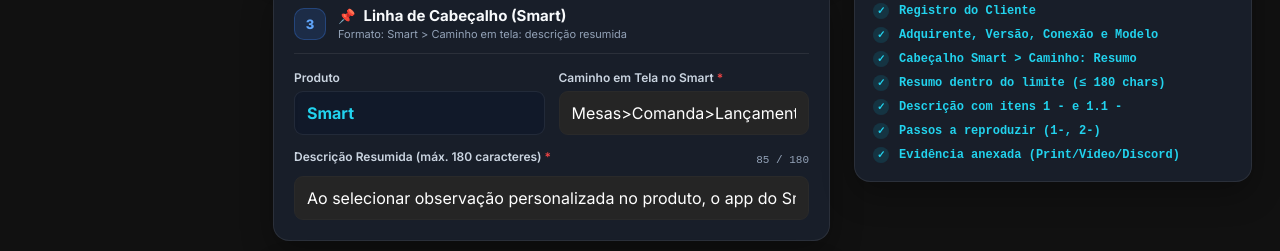
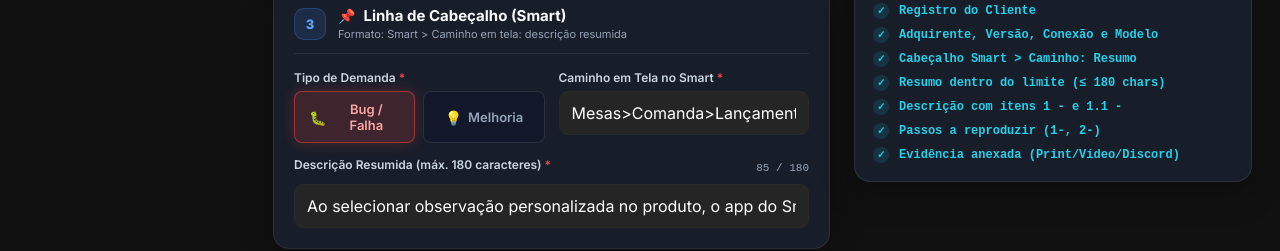
Before and after one commit to carloosjr/plantao_noturno, a React (Vite) app: page /smart in a window 1280 px wide. Shown: the part 951-1202 px from the top of the page. Built offline with nearby package versions, Linux system fonts and the light colour scheme; no server answers.

Commit message:
feat: adicionar selecao de tipo (Bug ou Melhoria) nos casos Smart POS

```diff
--- a/src/lib/smart.ts
+++ b/src/lib/smart.ts
@@ -81,7 +81,12 @@ export interface DescricaoGrupo {
   img: string;
 }
 
+export type TipoCasoSmart = 'Bug' | 'Melhoria';
+
 export interface EstadoSmartForm {
+  // Tipo de Demanda
+  tipo: TipoCasoSmart;
+
   // Identificação do Cliente & Caso
   numeroCaso: string;
   registro: string;
@@ -115,6 +120,7 @@ export interface EstadoSmartForm {
 }
 
 export const ESTADO_SMART_VAZIO: EstadoSmartForm = {
+  tipo: 'Bug',
   numeroCaso: '',
   registro: '',
   nome: '',
@@ -141,6 +147,7 @@ export const ESTADO_SMART_VAZIO: EstadoSmartForm = {
 };
 
 export const EXEMPLO_SMART: EstadoSmartForm = {
+  tipo: 'Bug',
   numeroCaso: '104829',
   registro: '58410',
   nome: 'Restaurante Sabor & Arte',
@@ -276,12 +283,14 @@ export function gerarRelatorioSmart(form: EstadoSmartForm): string {
 
   // 1) Metadados do cliente e caso
   let clienteInfo = '';
-  if (numeroCaso || registro || nome || cnpj) {
+  const tipo = form.tipo || 'Bug';
+  if (numeroCaso || registro || nome || cnpj || tipo) {
     const infoItems: string[] = [];
     if (numeroCaso) infoItems.push(`Caso: #${numeroCaso}`);
     if (registro) infoItems.push(`Registro: ${registro}`);
     if (nome) infoItems.push(`Cliente: ${nome}`);
     if (cnpj) infoItems.push(`CNPJ: ${cnpj}`);
+    if (tipo) infoItems.push(`Tipo: ${tipo}`);
     clienteInfo = `<!-- Identificação: ${infoItems.join(' | ')} -->\n`;
   }
 
@@ -457,6 +466,9 @@ export interface EstatisticasSmart {
   versaoTop: { nome: string; quantidade: number; percentual: number } | null;
   taxaEvidencias: number;
   comEvidenciasCount: number;
+  bugsCount: number;
+  melhoriasCount: number;
+  porTipo: ItemEstatisticaSmart[];
   porAdquirente: ItemEstatisticaSmart[];
   porVersao: ItemEstatisticaSmart[];
   porConexao: ItemEstatisticaSmart[];
@@ -492,6 +504,12 @@ export function calcularEstatisticasSmart(casos: CasoSmartRecord[]): Estatistica
       versaoTop: null,
       taxaEvidencias: 0,
       comEvidenciasCount: 0,
+      bugsCount: 0,
+      melhoriasCount: 0,
+      porTipo: [
+        { rotulo: 'Bug', quantidade: 0, percentual: 0 },
+        { rotulo: 'Melhoria', quantidade: 0, percentual: 0 },
+      ],
       porAdquirente: [],
       porVersao: [],
       porConexao: [],
@@ -599,6 +617,22 @@ export function calcularEstatisticasSmart(casos: CasoSmartRecord[]): Estatistica
     },
   ];
 
+  // Bugs vs Melhorias
+  const bugsCount = casos.filter((c) => c.tipo !== 'Melhoria').length;
+  const melhoriasCount = casos.filter((c) => c.tipo === 'Melhoria').length;
+  const porTipo: ItemEstatisticaSmart[] = [
+    {
+      rotulo: 'Bug',
+      quantidade: bugsCount,
+      percentual: Math.round((bugsCount / total) * 1000) / 10,
+    },
+    {
+      rotulo: 'Melhoria',
+      quantidade: melhoriasCount,
+      percentual: Math.round((melhoriasCount / total) * 1000) / 10,
+    },
+  ];
+
   return {
     total,
     scoreMedio,
@@ -608,6 +642,9 @@ export function calcularEstatisticasSmart(casos: CasoSmartRecord[]): Estatistica
     versaoTop,
     taxaEvidencias,
     comEvidenciasCount: comEvidencias.length,
+    bugsCount,
+    melhoriasCount,
+    porTipo,
     porAdquirente,
     porVersao,
     porConexao,
@@ -625,6 +662,7 @@ function celulaCsv(valor: unknown): string {
 export function gerarCsvCasosSmart(casos: CasoSmartRecord[]): string {
   const colunas = [
     'Data/Hora',
+    'Tipo',
     'NumeroCaso',
     'Registro',
     'Cliente',
@@ -652,6 +690,7 @@ export function gerarCsvCasosSmart(casos: CasoSmartRecord[]): string {
     linhas.push(
       [
         c.createdAt || '',
+        c.tipo || 'Bug',
         c.numeroCaso || '',
         c.registro || '',
         c.nome || '',
--- a/src/pages/CasoSmartPage.tsx
+++ b/src/pages/CasoSmartPage.tsx
@@ -280,6 +280,7 @@ export default function CasoSmartPage() {
   // Carregar caso salvo no formulário
   function handleCarregarCaso(caso: CasoSmartRecord) {
     setForm({
+      tipo: caso.tipo === 'Melhoria' ? 'Melhoria' : 'Bug',
       numeroCaso: caso.numeroCaso || '',
       registro: caso.registro,
       nome: caso.nome || '',
@@ -657,14 +658,25 @@ export default function CasoSmartPage() {
 
             <div className="smart-grid-2">
               <div>
-                <label className="smart-label">Produto</label>
-                <input
-                  type="text"
-                  value="Smart"
-                  readOnly
-                  disabled
-                  className="input-readonly-accent"
-                />
+                <label className="smart-label">Tipo de Demanda <span className="req">*</span></label>
+                <div className="smart-type-buttons">
+                  <button
+                    type="button"
+                    className={`smart-type-btn ${form.tipo === 'Bug' ? 'active bug' : ''}`}
+                    onClick={() => alterar('tipo', 'Bug')}
+                  >
+                    <span className="smart-type-icon">🐛</span>
+                    <span>Bug / Falha</span>
+                  </button>
+                  <button
+                    type="button"
+                    className={`smart-type-btn ${form.tipo === 'Melhoria' ? 'active melhoria' : ''}`}
+                    onClick={() => alterar('tipo', 'Melhoria')}
+                  >
+                    <span className="smart-type-icon">💡</span>
+                    <span>Melhoria</span>
+                  </button>
+                </div>
               </div>
 
               <div>
@@ -1105,6 +1117,9 @@ export default function CasoSmartPage() {
 
                       <div className="smart-history-card-body">
                         <div className="smart-card-device-info">
+                          <span className={`smart-badge-tipo ${caso.tipo === 'Melhoria' ? 'melhoria' : 'bug'}`}>
+                            {caso.tipo === 'Melhoria' ? '💡 Melhoria' : '🐛 Bug'}
+                          </span>
                           <span className="smart-card-tag">{caso.adquirente}</span>
                           <span className="smart-card-tag">{caso.modelo}</span>
                           <span className="smart-card-tag font-mono">v{caso.versao}</span>
--- a/src/pages/SmartDashboardPage.tsx
+++ b/src/pages/SmartDashboardPage.tsx
@@ -30,6 +30,7 @@ export default function SmartDashboardPage() {
 
   // Filtros
   const [periodo, setPeriodo] = useState<FiltroPeriodoSmart>('30');
+  const [filtroTipo, setFiltroTipo] = useState<'todos' | 'Bug' | 'Melhoria'>('todos');
   const [filtroAdquirente, setFiltroAdquirente] = useState<string>('todas');
   const [filtroConexao, setFiltroConexao] = useState<string>('todas');
   const [filtroQualidade, setFiltroQualidade] = useState<'todas' | 'excelente' | 'bom' | 'critico'>('todas');
@@ -69,9 +70,14 @@ export default function SmartDashboardPage() {
     return calcularEstatisticasSmart(casosNoPeriodo);
   }, [casosNoPeriodo]);
 
-  // 3) Casos filtrados pelos controles adicionais (adquirente, qualidade, conexão, busca)
+  // 3) Casos filtrados pelos controles adicionais (tipo, adquirente, qualidade, conexão, busca)
   const casosFiltrados = useMemo(() => {
     return casosNoPeriodo.filter((c) => {
+      // Filtro Tipo (Bug vs Melhoria)
+      if (filtroTipo !== 'todos' && (c.tipo || 'Bug') !== filtroTipo) {
+        return false;
+      }
+
       // Filtro Adquirente
       if (filtroAdquirente !== 'todas' && c.adquirente !== filtroAdquirente) {
         return false;
@@ -91,6 +97,7 @@ export default function SmartDashboardPage() {
       if (busca.trim()) {
         const termo = busca.toLowerCase().trim();
         const textoCompleto = [
+          c.tipo,
           c.numeroCaso,
           c.registro,
           c.nome,
@@ -112,7 +119,7 @@ export default function SmartDashboardPage() {
 
       return true;
     });
-  }, [casosNoPeriodo, filtroAdquirente, filtroConexao, filtroQualidade, busca]);
+  }, [casosNoPeriodo, filtroTipo, filtroAdquirente, filtroConexao, filtroQualidade, busca]);
 
   // Handler de cópia
   async function copiarRelatorio(caso: CasoSmartRecord) {
@@ -187,12 +194,14 @@ export default function SmartDashboardPage() {
 
   // Limpar filtros
   const temFiltrosAtivos =
+    filtroTipo !== 'todos' ||
     filtroAdquirente !== 'todas' ||
     filtroConexao !== 'todas' ||
     filtroQualidade !== 'todas' ||
     busca.trim() !== '';
 
   function limparFiltros() {
+    setFiltroTipo('todos');
     setFiltroAdquirente('todas');
     setFiltroConexao('todas');
     setFiltroQualidade('todas');
@@ -287,7 +296,7 @@ export default function SmartDashboardPage() {
           </div>
           <div className="metric-value font-mono">{stats.total.toLocaleString('pt-BR')}</div>
           <div className="metric-foot">
-            {periodo === 'tudo' ? 'Histórico geral' : `Nos últimos ${periodo} dias`}
+            {periodo === 'tudo' ? 'Histórico geral' : `Últimos ${periodo} dias`} • {stats.bugsCount} 🐛 / {stats.melhoriasCount} 💡
           </div>
         </article>
 
@@ -497,6 +506,19 @@ export default function SmartDashboardPage() {
             <div className="smart-filter-select-group">
               <select
                 className="select select-sm"
+                value={filtroTipo}
+                onChange={(e) =>
+                  setFiltroTipo(e.target.value as 'todos' | 'Bug' | 'Melhoria')
+                }
+                aria-label="Filtrar por tipo de demanda"
+              >
+                <option value="todos">Todos os Tipos ({stats.total})</option>
+                <option value="Bug">🐛 Apenas Bugs ({stats.bugsCount})</option>
+                <option value="Melhoria">💡 Apenas Melhorias ({stats.melhoriasCount})</option>
+              </select>
+
+              <select
+                className="select select-sm"
                 value={filtroAdquirente}
                 onChange={(e) => setFiltroAdquirente(e.target.value)}
                 aria-label="Filtrar por adquirente"
@@ -607,6 +629,9 @@ export default function SmartDashboardPage() {
                       <td>
                         <div className="smart-client-cell">
                           <div style={{ display: 'flex', alignItems: 'center', gap: '6px', flexWrap: 'wrap' }}>
+                            <span className={`smart-badge-tipo ${c.tipo === 'Melhoria' ? 'melhoria' : 'bug'}`}>
+                              {c.tipo === 'Melhoria' ? '💡 Melhoria' : '🐛 Bug'}
+                            </span>
                             {c.numeroCaso ? (
                               <span
                                 className="smart-reg-badge font-mono"
@@ -774,6 +799,9 @@ export default function SmartDashboardPage() {
             <div className="smart-modal-body">
               {/* Badges de Topo */}
               <div className="smart-modal-badges">
+                <span className={`smart-badge-tipo ${casoSelecionado.tipo === 'Melhoria' ? 'melhoria' : 'bug'}`}>
+                  {casoSelecionado.tipo === 'Melhoria' ? '💡 Melhoria' : '🐛 Bug'}
+                </span>
                 {casoSelecionado.numeroCaso ? (
                   <span
                     className="smart-reg-badge font-mono"
--- a/src/styles.css
+++ b/src/styles.css
@@ -3395,3 +3395,81 @@ select.log-input {
     transform: scale(1);
   }
 }
+
+/* ==========================================================================
+   TIPO DE DEMANDA (BUG / MELHORIA) NO SMART
+   ========================================================================== */
+
+.smart-type-buttons {
+  display: flex;
+  gap: 8px;
+  width: 100%;
+}
+
+.smart-type-btn {
+  flex: 1;
+  display: inline-flex;
+  align-items: center;
+  justify-content: center;
+  gap: 6px;
+  padding: 9px 14px;
+  border-radius: 8px;
+  font-size: 13px;
+  font-weight: 600;
+  cursor: pointer;
+  background: rgba(15, 23, 42, 0.6);
+  border: 1px solid rgba(255, 255, 255, 0.1);
+  color: #94a3b8;
+  transition: all 0.18s cubic-bezier(0.4, 0, 0.2, 1);
+  -webkit-user-select: none;
+  user-select: none;
+}
+
+.smart-type-btn:hover {
+  background: rgba(255, 255, 255, 0.06);
+  color: #f1f5f9;
+  border-color: rgba(255, 255, 255, 0.2);
+}
+
+.smart-type-btn.active.bug {
+  background: rgba(239, 68, 68, 0.18);
+  color: #fca5a5;
+  border-color: rgba(239, 68, 68, 0.55);
+  box-shadow: 0 0 14px rgba(239, 68, 68, 0.25);
+}
+
+.smart-type-btn.active.melhoria {
+  background: rgba(245, 158, 11, 0.18);
+  color: #fde047;
+  border-color: rgba(245, 158, 11, 0.55);
+  box-shadow: 0 0 14px rgba(245, 158, 11, 0.25);
+}
+
+.smart-type-icon {
+  font-size: 14px;
+}
+
+.smart-badge-tipo {
+  display: inline-flex;
+  align-items: center;
+  gap: 4px;
+  font-size: 11px;
+  font-weight: 700;
+  padding: 2px 7px;
+  border-radius: 6px;
+  letter-spacing: 0.3px;
+  line-height: 1.4;
+  white-space: nowrap;
+}
+
+.smart-badge-tipo.bug {
+  background: rgba(239, 68, 68, 0.15);
+  color: #f87171;
+  border: 1px solid rgba(239, 68, 68, 0.3);
+}
+
+.smart-badge-tipo.melhoria {
+  background: rgba(245, 158, 11, 0.15);
+  color: #fbbf24;
+  border: 1px solid rgba(245, 158, 11, 0.3);
+}
```
Also changed, not shown: api/caso-smart/index.ts (+17 -2 lines), 1 other file (tests, documents, lock files or other folders).
